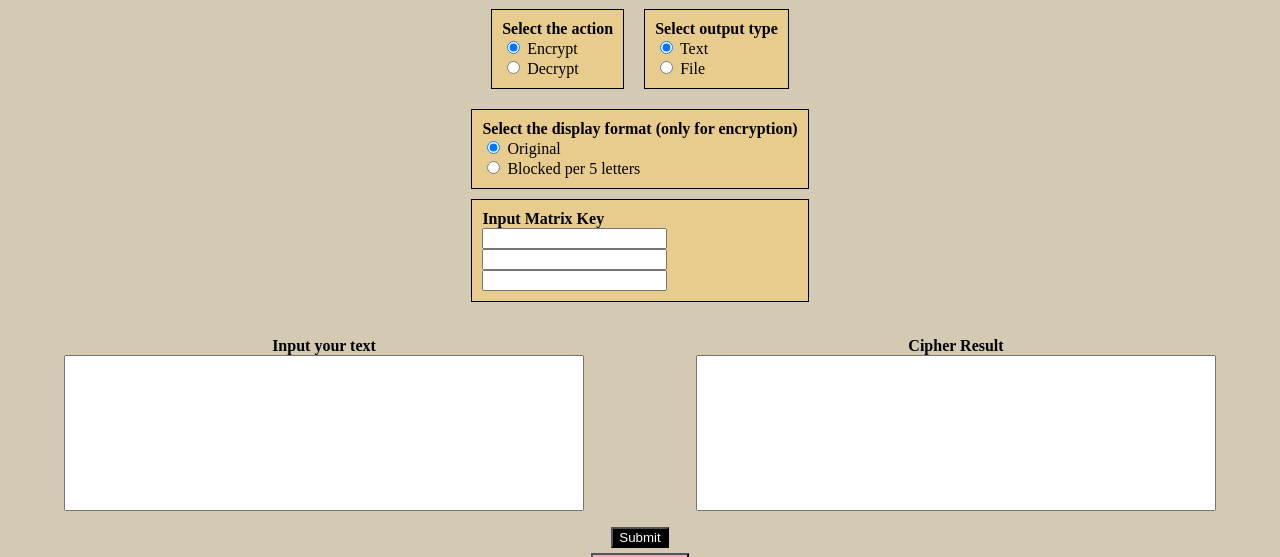
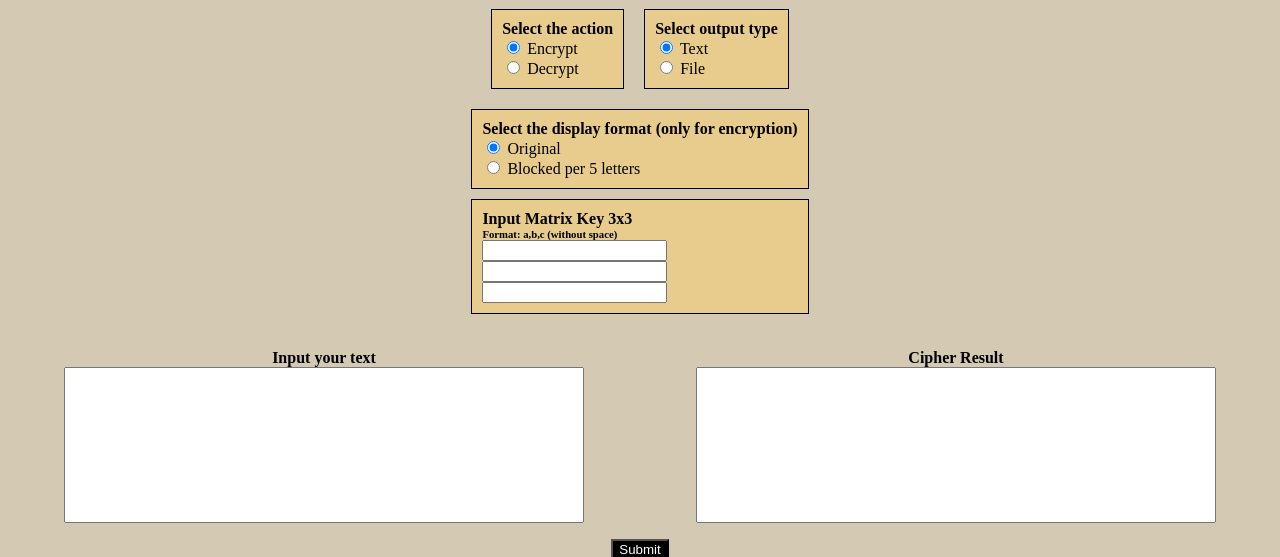
Before and after one commit to donbasta/kripto1, a Flask app: page /hill in a window 1280 px wide. Shown: the part 135-692 px from the top of the page. Run offline with Flask 2, Linux system fonts and the light colour scheme.

Commit message:
add key input description in hill

```diff
--- a/templates/hill.html
+++ b/templates/hill.html
@@ -47,7 +47,8 @@
 
                     <!-- TODO: create matrix input and verification if inverse exist-->
                     <div class="check-action-wrapper">
-                        <h4 class="label"> Input Matrix Key</h4>
+                        <h4 class="label"> Input Matrix Key 3x3</h4>
+                        <h6 class="label"> Format: a,b,c (without space)</h6>
                         <input type="text" name="key_0" value="{{ key_0 }}">
                         <br>
                         <input type="text" name="key_1" value="{{ key_1 }}">
```
